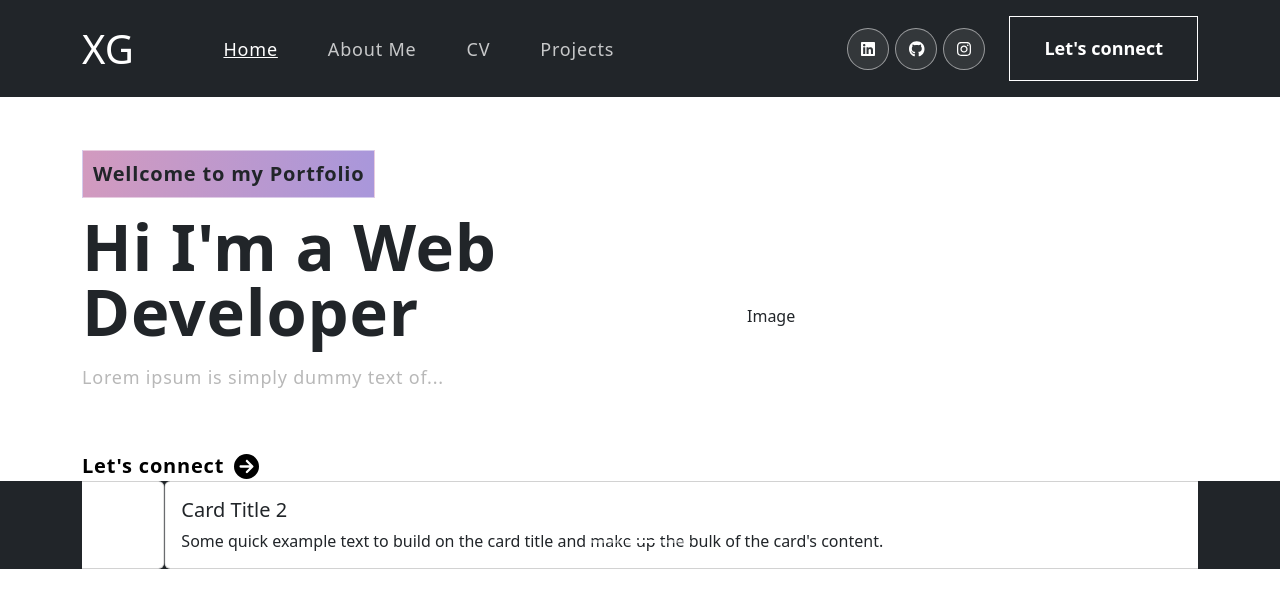
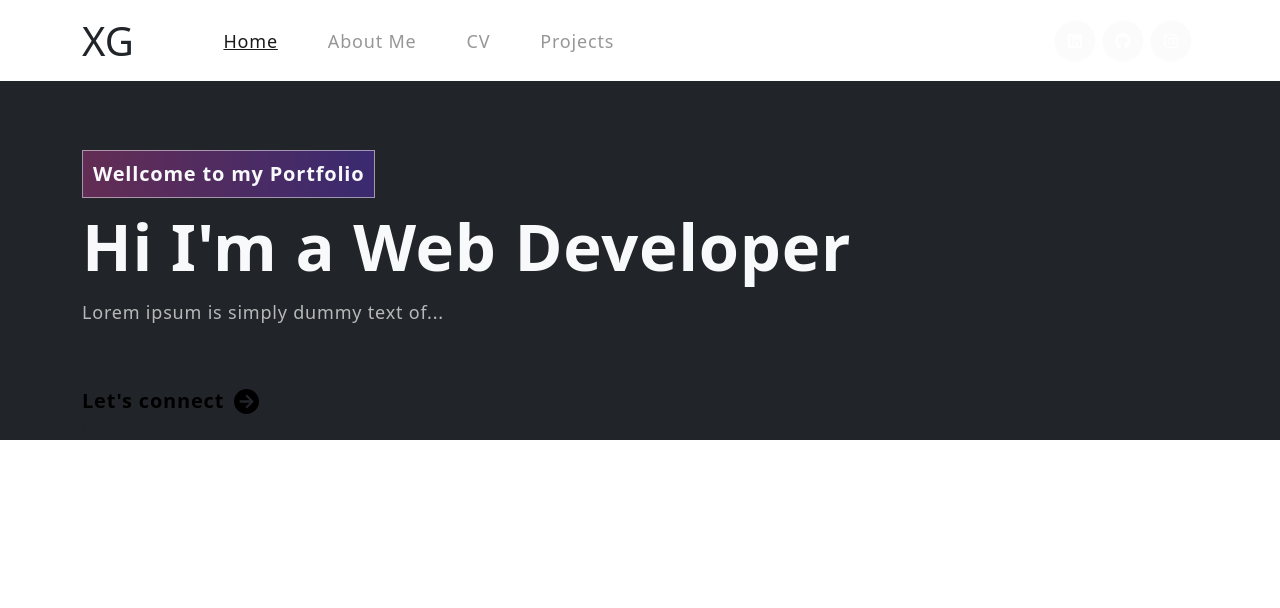
Before and after one commit to xavi666/xgarcesmarti, a React (Create React App) app: page / in a window 1280 px wide. Shown: the top 608 px of the page. Built offline with nearby package versions, Linux system fonts and the light colour scheme.

Commit message:
Style with dark and white

```diff
--- a/src/App.css
+++ b/src/App.css
@@ -72,7 +72,6 @@ nav.navbar a.navbar-brand {
 }
 nav.navbar .navbar-nav .nav-link.navbar-link {
   font-weight: 400;
-  color: #fff !important;
   letter-spacing: 0.8px;
   padding: 0 25px;
   font-size: 18px;
@@ -126,17 +125,6 @@ span.navbar-text {
   filter: brightness(0) saturate(100%) invert(0%) sepia(7%) saturate(98%) hue-rotate(346deg)
     brightness(95%) contrast(86%);
 }
-.navbar-text button {
-  font-weight: 700;
-  color: #fff;
-  border: 1px solid #fff;
-  padding: 18px 34px;
-  font-size: 18px;
-  margin-left: 18px;
-  position: relative;
-  background-color: transparent;
-  transition: 0.3s ease-in-out;
-}
 .navbar-text button span {
   z-index: 1;
 }
@@ -145,14 +133,10 @@ span.navbar-text {
   width: 0%;
   height: 100%;
   position: absolute;
-  background-color: #fff;
   left: 0;
   top: 0;
   z-index: -1;
   transition: 0.3s ease-in-out;
-}
-.navbar-text button:hover {
-  color: #121212;
 }
 .navbar-text button:hover::before {
   content: '';
@@ -208,7 +192,7 @@ nav.navbar .navbar-toggler[aria-expanded='true'] .navbar-toggler-icon {
 
 /************ Banner Css ************/
  .banner {
-  margin-top: 150px;
+  padding-top: 150px;
   /*
   padding: 260px 0 100px 0;
   background-image: url('./assets/img/banner-bg.png');
--- a/src/App.tsx
+++ b/src/App.tsx
@@ -6,7 +6,7 @@ import Skills from "./components/Skills";
 
 const App = () => {
   return (
-    <div className="App">
+    <div className="bg-dark">
       <NavBar />
       <Banner />
       <Skills />
--- a/src/components/Banner.tsx
+++ b/src/components/Banner.tsx
@@ -56,10 +56,10 @@ const Banner = () => {
   });
 
   return (
-    <section className="banner mg-l" id="home">
+    <section className="banner text-light" id="home">
       <Container>
         <Row className="align-items-center">
-          <Col xs={12} md={6} xl={7}>
+          <Col>
             <span className="tagline">Wellcome to my Portfolio</span>
             <h1>
               {`Hi I'm a `}
@@ -70,9 +70,6 @@ const Banner = () => {
               Let's connect <FontAwesomeIcon icon={faCircleArrowRight} />
             </button>
           </Col>
-          <Col xs={12} md={6} xl={5}>
-            Image
-          </Col>
         </Row>
       </Container>
     </section>
--- a/src/components/NavBar.tsx
+++ b/src/components/NavBar.tsx
@@ -20,9 +20,9 @@ const NavBar = () => {
 
   return (
     <header>
-      <Navbar bg="dark" fixed="top">
+      <Navbar bg="white" fixed="top">
         <Container>
-          <Navbar.Brand className="text-white fs-1" href="#home">
+          <Navbar.Brand className="text-dark fs-1" href="#home">
             XG
           </Navbar.Brand>
           <Navbar.Toggle aria-controls="basic-navbar-nav" />
@@ -77,9 +77,6 @@ const NavBar = () => {
                   <FontAwesomeIcon icon={faInstagram} inverse />{" "}
                 </a>
               </div>
-              <button className="vvd" onClick={() => console.log("connect")}>
-                <span>Let's connect</span>
-              </button>
             </span>
           </Navbar.Collapse>
         </Container>
--- a/src/components/Skills.tsx
+++ b/src/components/Skills.tsx
@@ -1,54 +1,13 @@
 import React from "react";
-
-// Carousel
-import Carousel from "react-bootstrap/Carousel";
-
-import Card from "react-bootstrap/Card";
 
 import { Container, Row, Col } from "react-bootstrap";
 
 const Skills = () => {
   return (
-    <section className="bg-dark">
+    <section>
       <Container>
         <Col>
-          <Row>
-            <Carousel data-bs-theme="dark">
-              <Carousel.Item>
-                <Card>
-                  <Card.Body>
-                    <Card.Title>Card Title 1</Card.Title>
-                    <Card.Text>
-                      Some quick example text to build on the card title and
-                      make up the bulk of the card's content.
-                    </Card.Text>
-                  </Card.Body>
-                </Card>
-              </Carousel.Item>
-              <Carousel.Item>
-                <Card>
-                  <Card.Body>
-                    <Card.Title>Card Title 2</Card.Title>
-                    <Card.Text>
-                      Some quick example text to build on the card title and
-                      make up the bulk of the card's content.
-                    </Card.Text>
-                  </Card.Body>
-                </Card>
-              </Carousel.Item>
-              <Carousel.Item>
-                <Card>
-                  <Card.Body>
-                    <Card.Title>Card Title 3</Card.Title>
-                    <Card.Text>
-                      Some quick example text to build on the card title and
-                      make up the bulk of the card's content.
-                    </Card.Text>
-                  </Card.Body>
-                </Card>
-              </Carousel.Item>
-            </Carousel>
-          </Row>
+          <Row>Skills</Row>
         </Col>
       </Container>
     </section>
```
